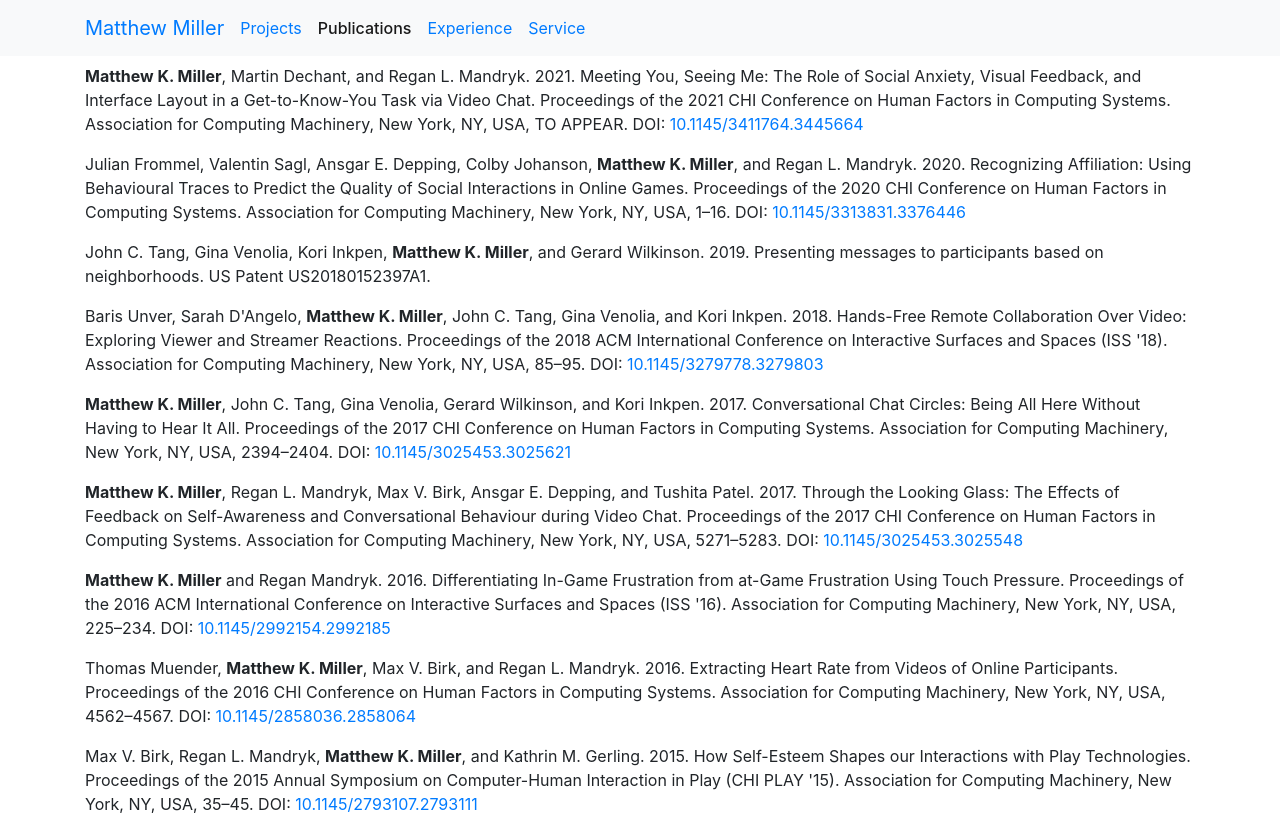
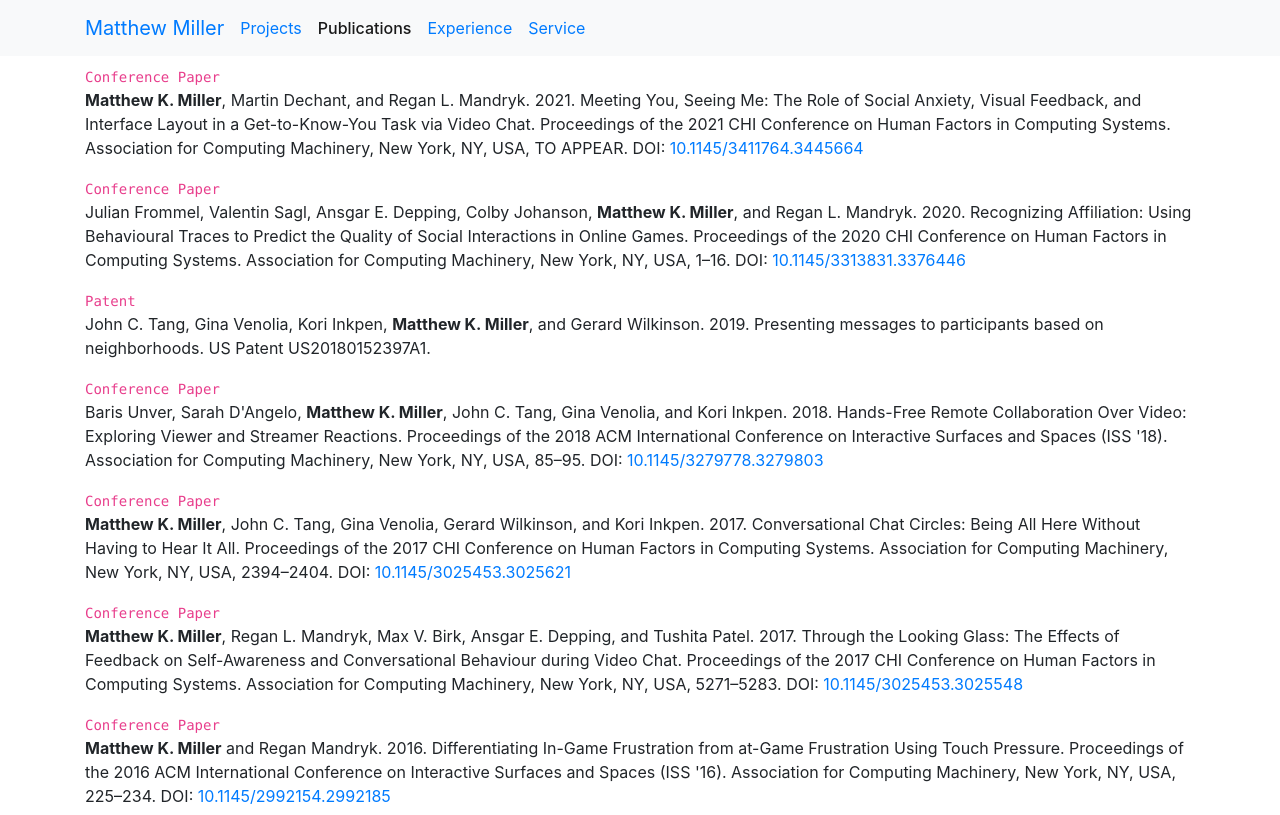
Before and after one commit to millermk/millermk.github.io, a React (Create React App) app: page /publications in a window 1280 px wide. Shown: the top 815 px of the page. Built offline with nearby package versions, Linux system fonts and the light colour scheme.

Commit message:
Display type in PublicationSummary

```diff
--- a/src/Components/PublicationSummary.tsx
+++ b/src/Components/PublicationSummary.tsx
@@ -1,7 +1,19 @@
 import React from 'react';
-import Publication from '../Models/Publication';
+import Publication, { PublicationType } from '../Models/Publication';
 
 const OWN_NAME = 'Matthew K. Miller';
+const publicationTypeToDisplay = (t: PublicationType) => {
+    switch (t) {
+        case 'conf-full':
+            return 'Conference Paper';
+        case 'conf-short':
+            return 'Conference Paper (short)'
+        case 'journal':
+            return 'Journal Article';
+        case 'patent':
+            return 'Patent'
+    }
+}
 
 export default function PublicationSummary(props: {publication: Publication}) {
     const authorCount = props.publication.authors.length;
@@ -17,9 +29,12 @@ export default function PublicationSummary(props: {publication: Publication}) {
             }
         </span>);
     return (
-        <p>
-            {authorText}{`. ${props.publication.year}. ${props.publication.title}. ${props.publication.venue}.`}
-            {props.publication.doi !== undefined ? (<span> DOI: <a target="_blank" rel="noreferrer" href={'https://doi.org/' + props.publication.doi}>{props.publication.doi}</a></span>) : null }
-        </p>
+        <div>
+            <code>{publicationTypeToDisplay(props.publication.type)}</code>
+            <p>
+                {authorText}{`. ${props.publication.year}. ${props.publication.title}. ${props.publication.venue}.`}
+                {props.publication.doi !== undefined ? (<span> DOI: <a target="_blank" rel="noreferrer" href={'https://doi.org/' + props.publication.doi}>{props.publication.doi}</a></span>) : null }
+            </p>
+        </div>
     );
 }
--- a/src/Models/Publication.ts
+++ b/src/Models/Publication.ts
@@ -1,8 +1,10 @@
+export type PublicationType = 'conf-full' | 'conf-short' | 'journal' | 'patent';
+
 export default interface Publication {
     authors: string[];
     title: string;
     year: number;
     doi?: string;
     venue: string;
-    type: 'conf-full' | 'conf-short' | 'journal' | 'patent';
+    type: PublicationType;
 }
```
